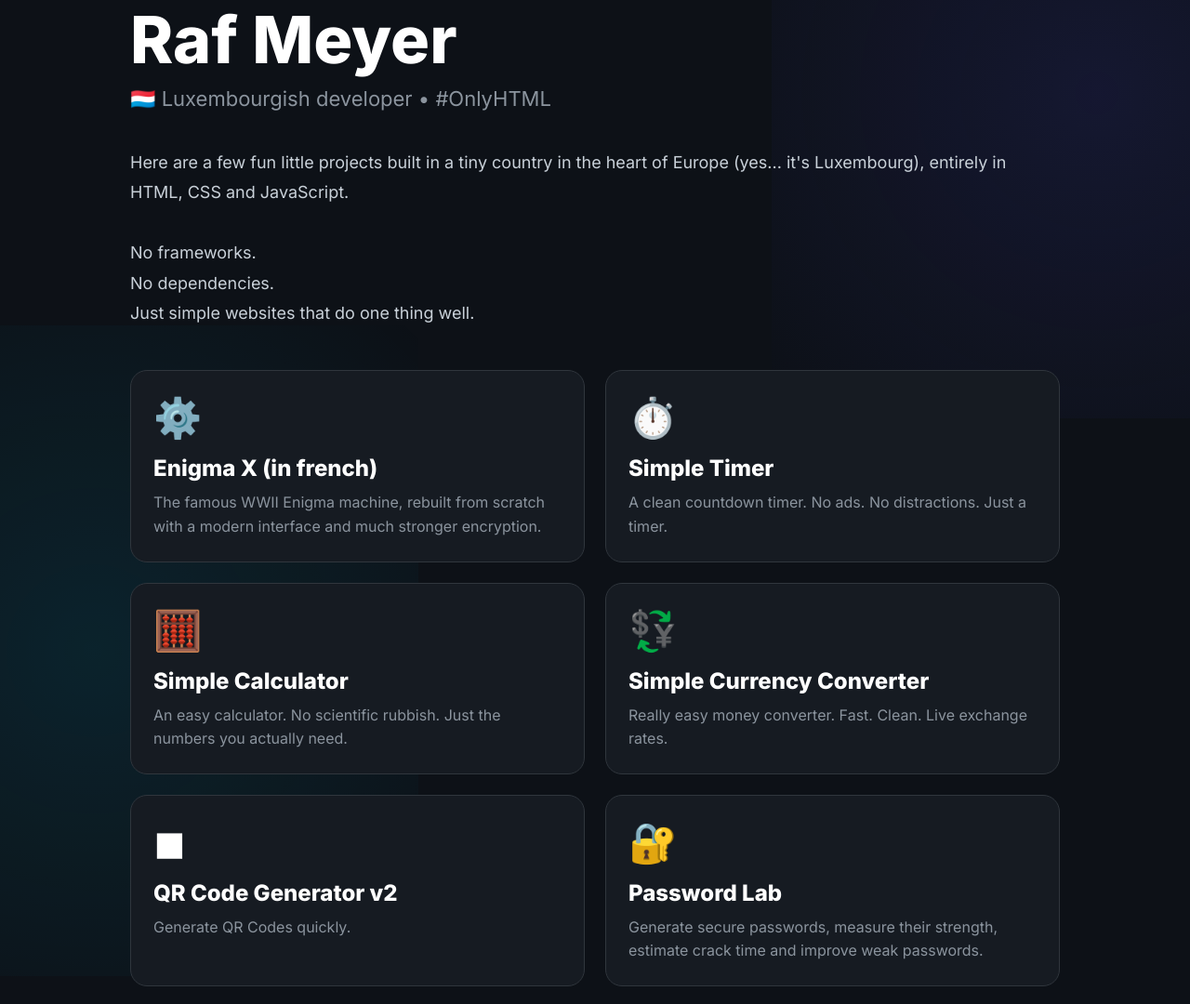
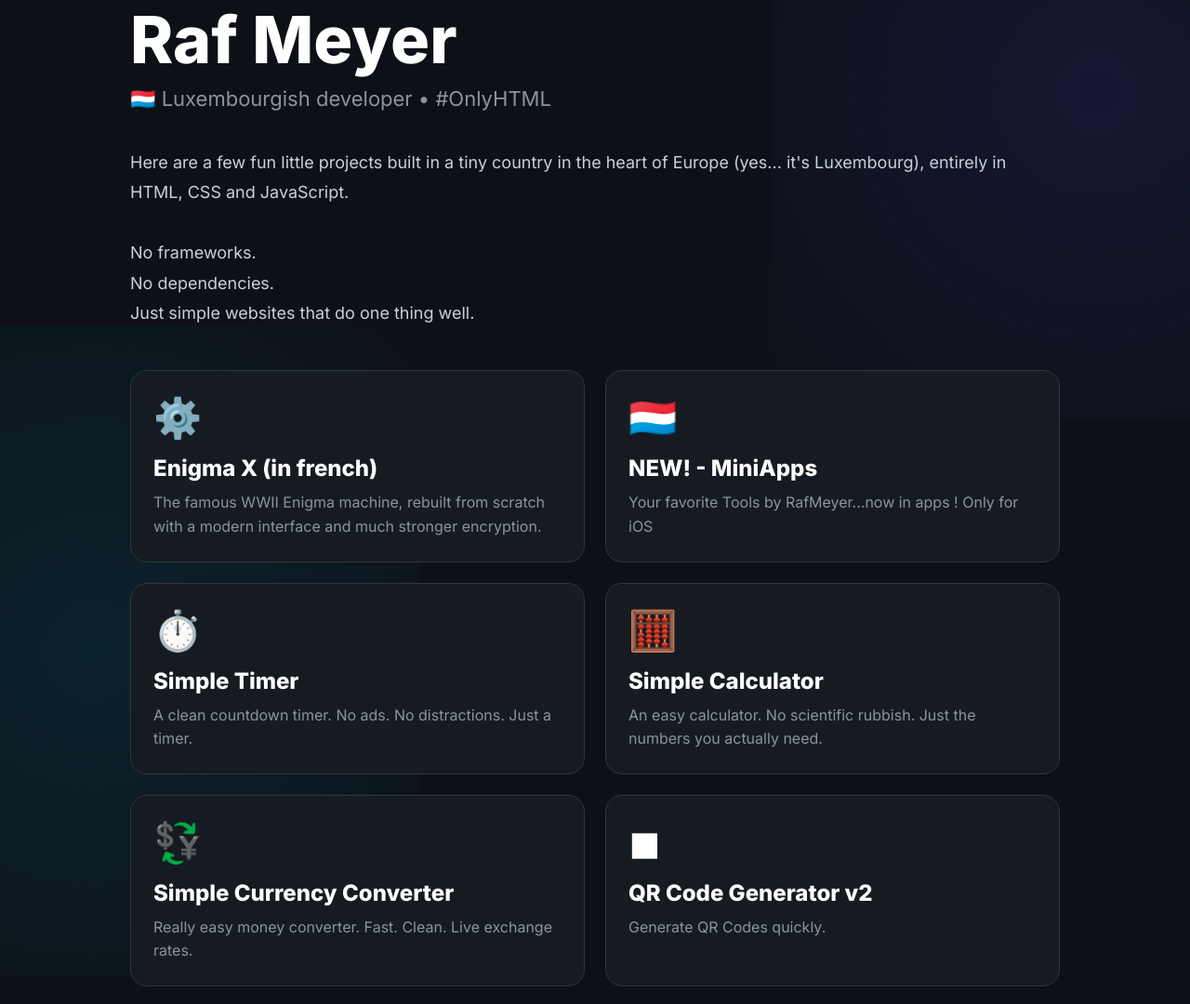
Before and after one commit to RafMeyer/Tools, a plain HTML site: page index.html in a window 1280 px wide. Shown: the top 1080 px of the page at 93% size. Drawn offline with Linux system fonts and the light colour scheme.

Commit message:
Update index.html

```diff
--- a/index.html
+++ b/index.html
@@ -232,6 +232,23 @@ and much stronger encryption.
 href="https://rafmeyer.github.io/simple-timer/"
 target="_blank">
 
+<div class="icon">🇱🇺</div>
+
+<div class="title">
+NEW! - MiniApps
+</div>
+
+<div class="desc">
+
+Your favorite Tools by RafMeyer...now in apps ! Only for iOS
+</div>
+
+</a>
+
+<a class="card"
+href="https://rafmeyer.github.io/Tools/RafMeyerApps.mobileconfig"
+target="_blank">
+
 <div class="icon">⏱️</div>
 
 <div class="title">
```
